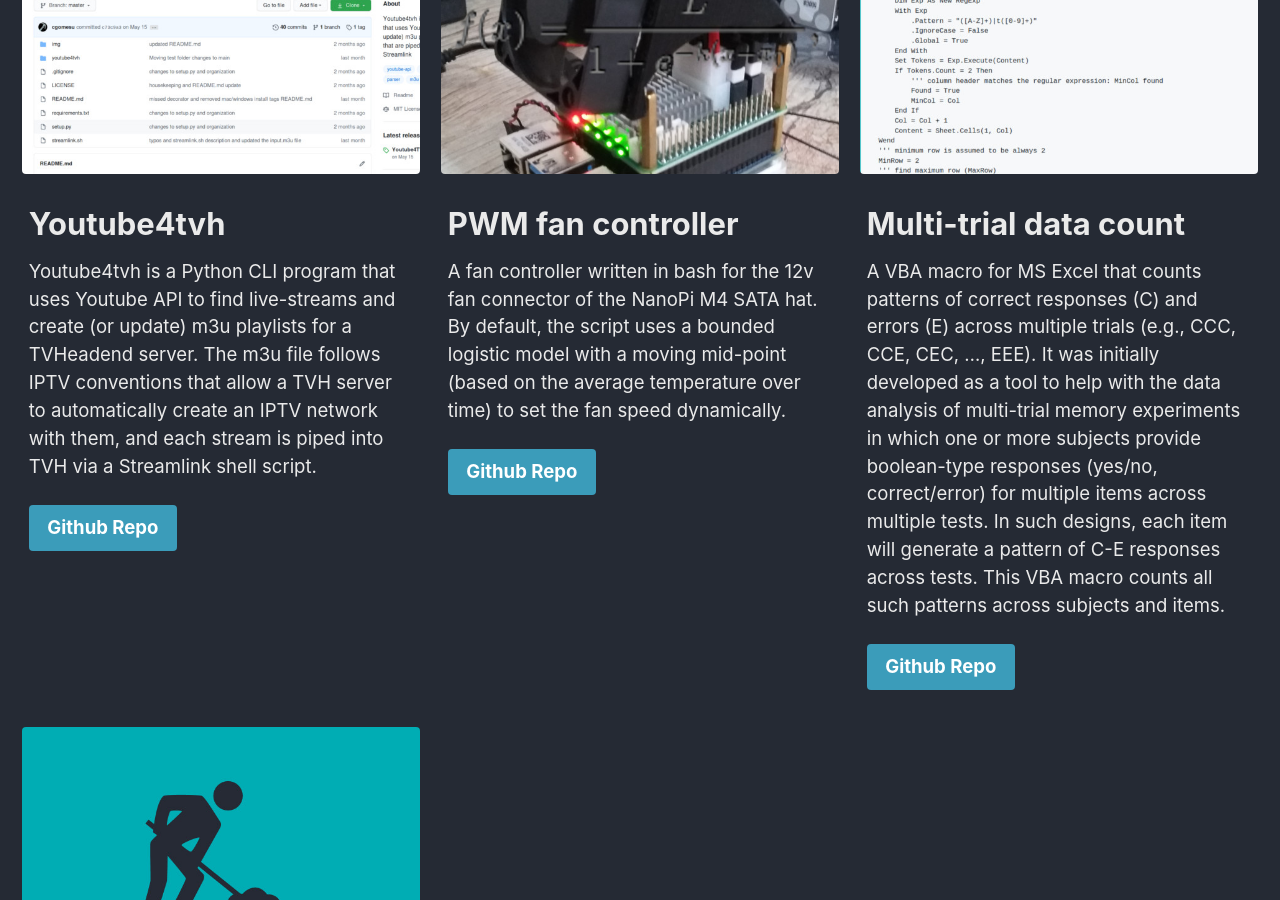
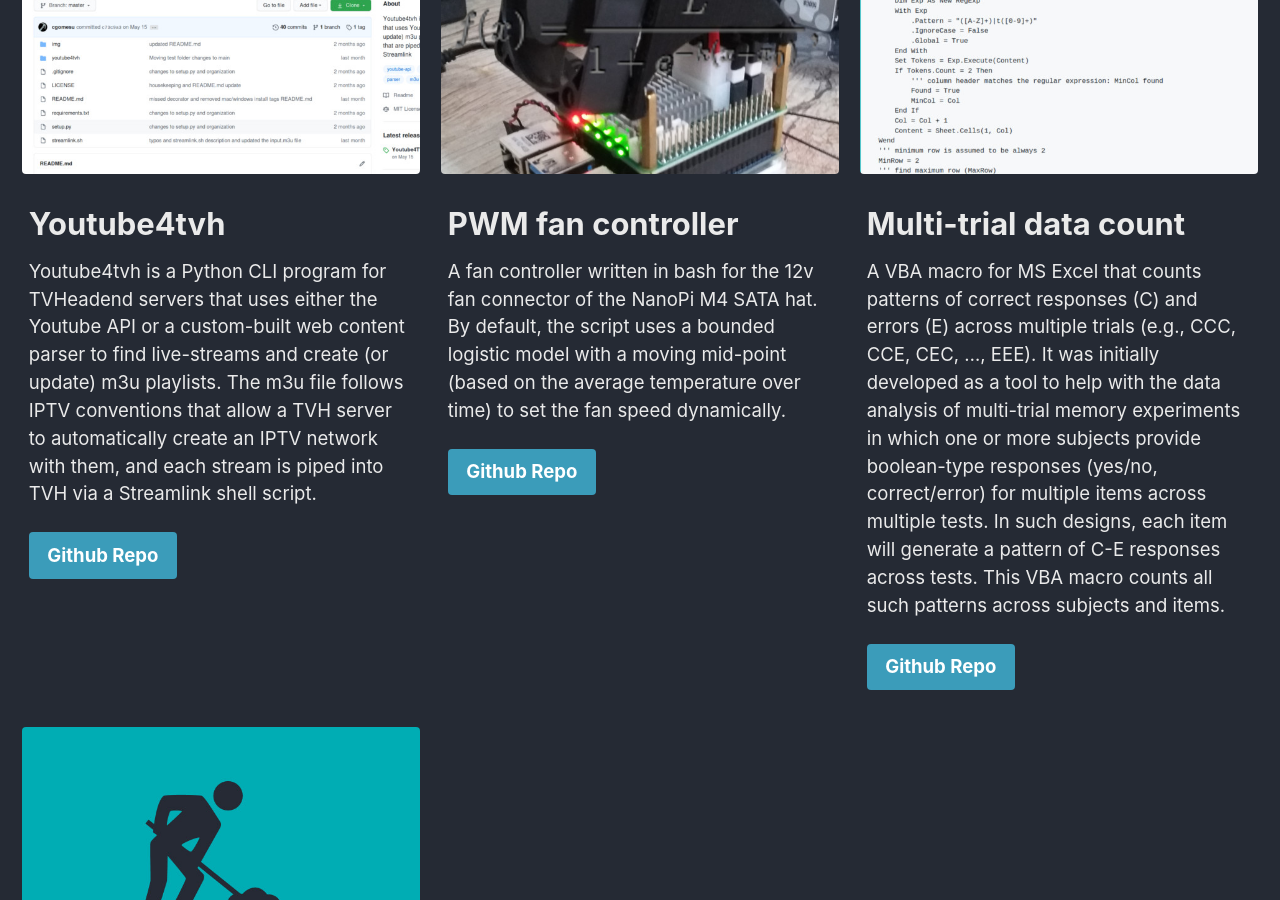
Before and after one commit to cgomesu/website, a Jekyll site: the page built from _pages/projects.md, in a window 1280 px wide and 900 px high, scrolled down 2115 px. Built offline with Jekyll 4.4.1, drawn with Linux system fonts in a browser that asks for light colours; cached includes are drawn as plain includes; nearby versions of some CDN libraries.

Commit message:
updated content

```diff
--- a/_pages/projects.md
+++ b/_pages/projects.md
@@ -42,7 +42,7 @@
     btn_class: "btn--info"
 programming:
   - title: "Youtube4tvh"
-    excerpt: "Youtube4tvh is a Python CLI program that uses Youtube API to find live-streams and create (or update) m3u playlists for a TVHeadend server. The m3u file follows IPTV conventions that allow a TVH server to automatically create an IPTV network with them, and each stream is piped into TVH via a Streamlink shell script."
+    excerpt: "Youtube4tvh is a Python CLI program for TVHeadend servers that uses either the Youtube API or a custom-built web content parser to find live-streams and create (or update) m3u playlists. The m3u file follows IPTV conventions that allow a TVH server to automatically create an IPTV network with them, and each stream is piped into TVH via a Streamlink shell script."
     image_path: "/assets/img/projects/thumb-projects-youtube4tvh.jpg"
     url: "https://github.com/cgomesu/youtube4tvh"
     btn_label: "Github Repo"
```
Also changed, not shown: 2 other files.
